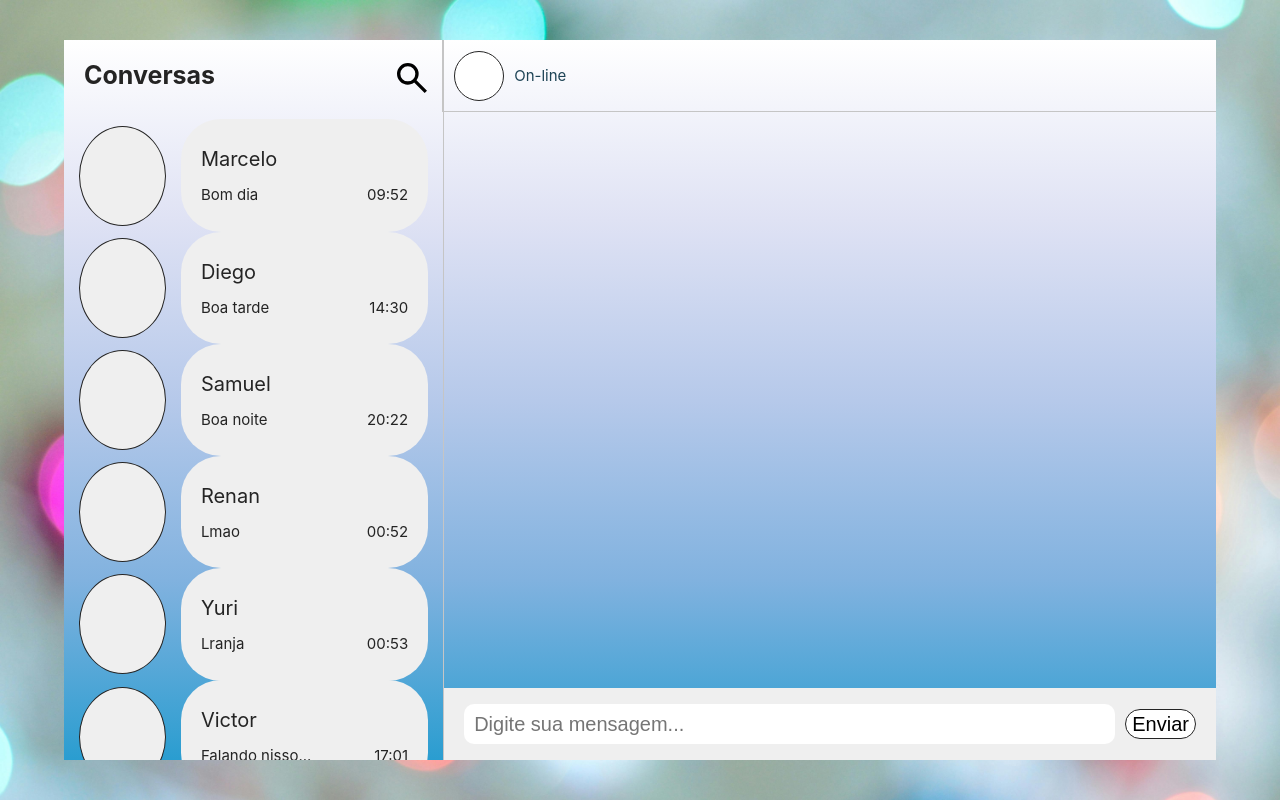
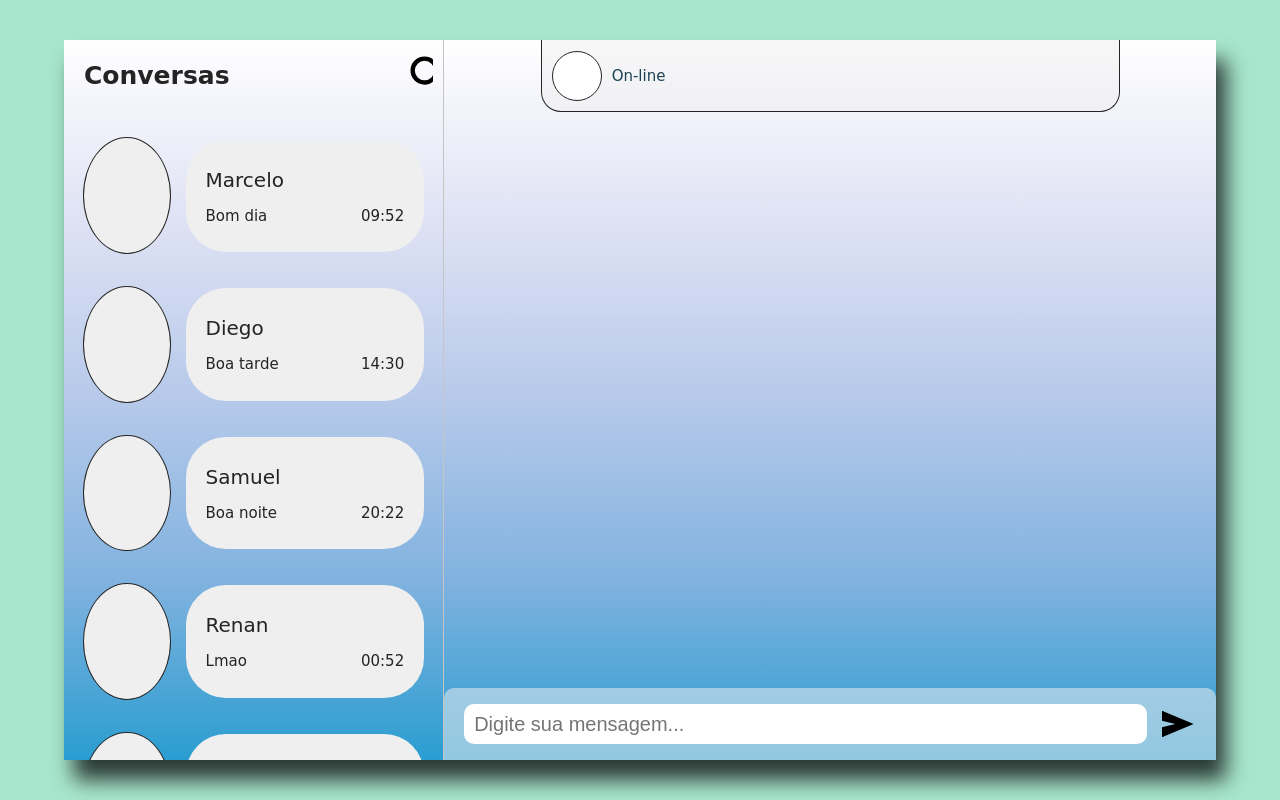
Before and after one commit to ydmartino/PI3SEM, a React (Vite) app in the folder client/: page / in a window 1280 px wide. Built offline with nearby package versions, Linux system fonts and the light colour scheme.

Commit message:
Style básico da página de login finalizada + botão de modo escuro/claro finalizado

```diff
--- a/client/src/assets/chat.css
+++ b/client/src/assets/chat.css
@@ -1,14 +1,17 @@
 body {
-    background-image: url('./bg-login.jpg');
-    background-size: cover;
-    background-repeat: no-repeat;
     margin: 0;
-  }
+    font-family: "Comic Sans MS", "Comic Sans", cursive;
+}
 
 .page {
     display: flex;
     justify-content: center;
     align-items: center;
+    background-color: #A8E6CF;
+}
+
+.page.dark {
+    background-color: #50707F;
 }
 
 .chatContainer {
@@ -17,6 +20,9 @@ body {
     height: 90lvh;
     margin: 5lvh 5lvw;
     background-color: transparent;
+    -webkit-box-shadow: 10px 20px 20px 0px rgba(0,0,0,0.75);
+    -moz-box-shadow: 10px 20px 20px 0px rgba(0,0,0,0.75);
+    box-shadow: 10px 20px 20px 0px rgba(0,0,0,0.75);
 }
 
 .contactSection {
@@ -25,13 +31,12 @@ body {
     background-image: linear-gradient(to bottom, #ffffff, #dfe2f4, #b6c9ea, #81b2df, #2a9dd0);
 }
 
-.contactSection.dark {
+.contactSection.dark, .messageSection.dark {
     background-image: linear-gradient(to bottom, #242424, #3a3d4b, #475976, #467aa4, #2a9dd0);
 }
 
 .contactHeader {
     height: 10%;
-    border-right: 1px solid #c5c5c5;
     display: flex;
     align-items: center;
     justify-content: space-between;
@@ -45,18 +50,34 @@ body {
     margin-left: 10px;
 }
 
+.contactHeader.dark, .messageHeader.dark {
+    color: #efefef
+}
+
+.btns {
+    width: 20%;
+    height: 100%;
+    display: flex;
+    flex-direction: row;
+    align-items: center;
+}
+
 .searchIcon {
-    width: 40px;
-    height: 70%;
+    width: 50%;
+    height: 100%;
     background-image: url('./search-light.svg');
     background-size: cover;
     cursor: pointer;
-    transition: .4s;
+    transition: .4s ease;
     border-radius: 10px;
 }
 
 .searchIcon:hover {
     background-color: #cccccc;
+}
+
+.searchIcon.dark {
+    background-image: url('./search-dark.svg');
 }
 
 .filterSection {
@@ -74,12 +95,18 @@ body {
 
 .filter {
     width: 90%;
+    height: 0;
     display: none;
     transition: .4s ease;
 }
 
 .filter.show {
+    height: 100%;
     display: block;
+}
+
+.filter.dark {
+    background-color: transparent;
 }
 
 .contactContainer {
@@ -110,14 +137,14 @@ body {
 }
 
 .contact {
-    height: 15%;
+    height: 20%;
     background-color: transparent;
     color: #242424;
     display: flex;
     flex-direction: row;
     text-align: start;
     border-radius: 34px;
-    margin: 15px;
+    margin: 5%;
     align-items: center;
 }
 
@@ -133,8 +160,8 @@ body {
  }
 
 .photo {
-    width: 100px;
-    height: 100px;
+    width: 30%;
+    height: 90%;
     background-color: #efefef;
     border-radius: 100%;
     margin: 0 15px 0 0;
@@ -153,6 +180,11 @@ body {
     cursor: pointer;
 }
 
+.contactData.dark {
+    color: #efefef;
+    background-color: #1D4355;
+}
+
 .contactData p {
     margin: 5px 0 5px 0;
 }
@@ -169,16 +201,24 @@ body {
 .messageSection {
     width: 67%;
     background-image: linear-gradient(to bottom, #ffffff, #dfe2f4, #b6c9ea, #81b2df, #2a9dd0);
+    display: flex;
+    flex-direction: column;
+    justify-content: center;
+    align-items: center;
 }
 
 .messageHeader {
     display: flex;
     flex-direction: row;
     height: 10%;
+    width: 75%;
     align-items: center;
     text-align: start;
     color: #1D4355;
-    border-bottom: 1px solid #c5c5c5;
+    border: 1px solid #242424;
+    border-top: none;
+    border-radius: 0 0 20px 20px;
+    background-color: #efefef85;
 }
 
 .photoMiniature {
@@ -205,11 +245,18 @@ body {
 
 .inputDiv {
     height: 10%;
+    width: 100%;
     display: flex;
     flex-direction: row;
     justify-content: space-between;
     align-items: center;
-    background-color: #efefef;
+    background-color: #efefef85;
+    border-radius: 10px 10px 0 0;
+}
+
+.messageHeader.dark, .inputDiv.dark, .messageInput.dark {
+    background-color: #3B5c6b;
+    color: #efefef;
 }
 
 .messageInput {
@@ -220,13 +267,18 @@ body {
 }
 
 .sendBtn {
-    height: 30px;
+    background-image: url('./send-light.svg');
+    background-size: 40px 40px;
+    background-repeat: no-repeat;
+    height: 40px;
+    width: 40px;
     margin: auto;
     border-radius: 20px;
     margin-right: 20px;
     margin-left: 10px;
-    border: 1px solid #242424;
-    background-color: white;
+    cursor: pointer;
+    background-color: transparent;
+    border: none;
 }
 
 @media only screen and (max-width: 800px) {
--- a/client/src/assets/login.css
+++ b/client/src/assets/login.css
@@ -1,5 +1,5 @@
 body {
-    background-image: url('./bg-login.jpg');
+    background-color: #A8E6CF;
     background-size: cover;
     background-repeat: no-repeat;
     margin: 0;
@@ -42,6 +42,10 @@ h1 {
     height: 40px;
     transition: .3 ease;
     margin: 5px;
+    cursor: pointer;
+    transition: .4s ease;
+    border-radius: 10px;
+
 }
 
 .loginContainer {
--- a/client/src/routes/Chat.jsx
+++ b/client/src/routes/Chat.jsx
@@ -43,6 +43,7 @@ function Chat() {
 const [ nomeChat, setNomeChat ] = useState('')
 const [ filterShow, setfilterShow ] = useState(false)
 const [ search, setSearch ] = useState('')
+const [ mode, setMode ] = useState(false)
 
 const handleFilter = () => {
     const filterArea = document.getElementsByClassName('filterSection')[0]
@@ -62,6 +63,34 @@ const handleFilter = () => {
     }
 }
 
+function toggleMode () {
+    const contactData = document.getElementsByClassName('contactData')
+    const elements = ['page', 'modeBtn', 'contactSection', 'contactHeader', 'filter',
+        'searchIcon', 'messageSection', 'messageHeader', 'inputDiv', 'messageInput']
+
+    if(!mode) {
+        for (let index = 0; index < elements.length; index++) {
+            const element = document.getElementsByClassName(elements[index])[0]
+            element.classList.add('dark')
+        }
+        for (let index = 0; index < contactData.length; index++) {
+            contactData[index].classList.add('dark')
+        }
+        setMode(!mode)
+    }
+
+    else {
+        for (let index = 0; index < elements.length; index++) {
+            const element = document.getElementsByClassName(elements[index])[0]
+            element.classList.remove('dark')
+        }
+        for (let index = 0; index < contactData.length; index++) {
+            contactData[index].classList.remove('dark')
+        }
+        setMode(!mode)
+    }
+}
+
     return (
         <>
             <div className="page">
@@ -69,7 +98,10 @@ const handleFilter = () => {
                     <div className="contactSection">
                         <div className="contactHeader">
                             <p>Conversas</p>
-                            <div className="searchIcon"  onClick={handleFilter}></div>
+                            <div className="btns">
+                                <div className="modeBtn" onClick={toggleMode}></div>
+                                <div className="searchIcon" onClick={handleFilter}></div>
+                            </div>
                         </div>
                         <div className="filterSection">
                             <input type="text" className='filter' placeholder='Pesquisar...' onChange={(e) => setSearch(e.target.value)}/>
@@ -98,7 +130,7 @@ const handleFilter = () => {
                         </div>
                         <div className="inputDiv">
                             <input type="text" className="messageInput" placeholder='Digite sua mensagem...' />
-                            <button type='submit' className='sendBtn'>Enviar</button>
+                            <button type='submit' className='sendBtn'></button>
                         </div>
                     </div>
                 </div>
```
Also changed, not shown: client/src/assets/search-dark.svg (renamed from client/src/assets/search.svg), client/src/assets/send-light.svg (added).
